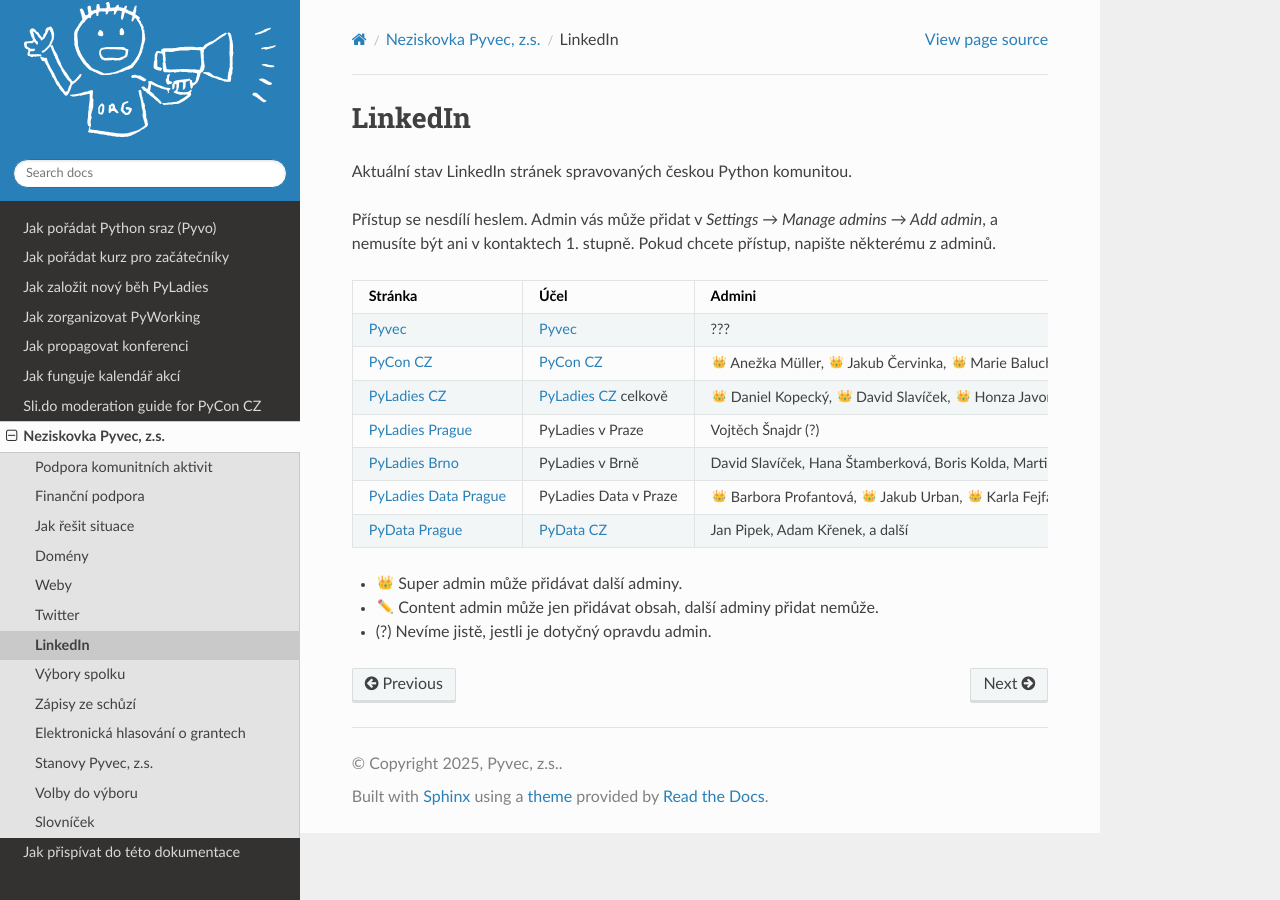
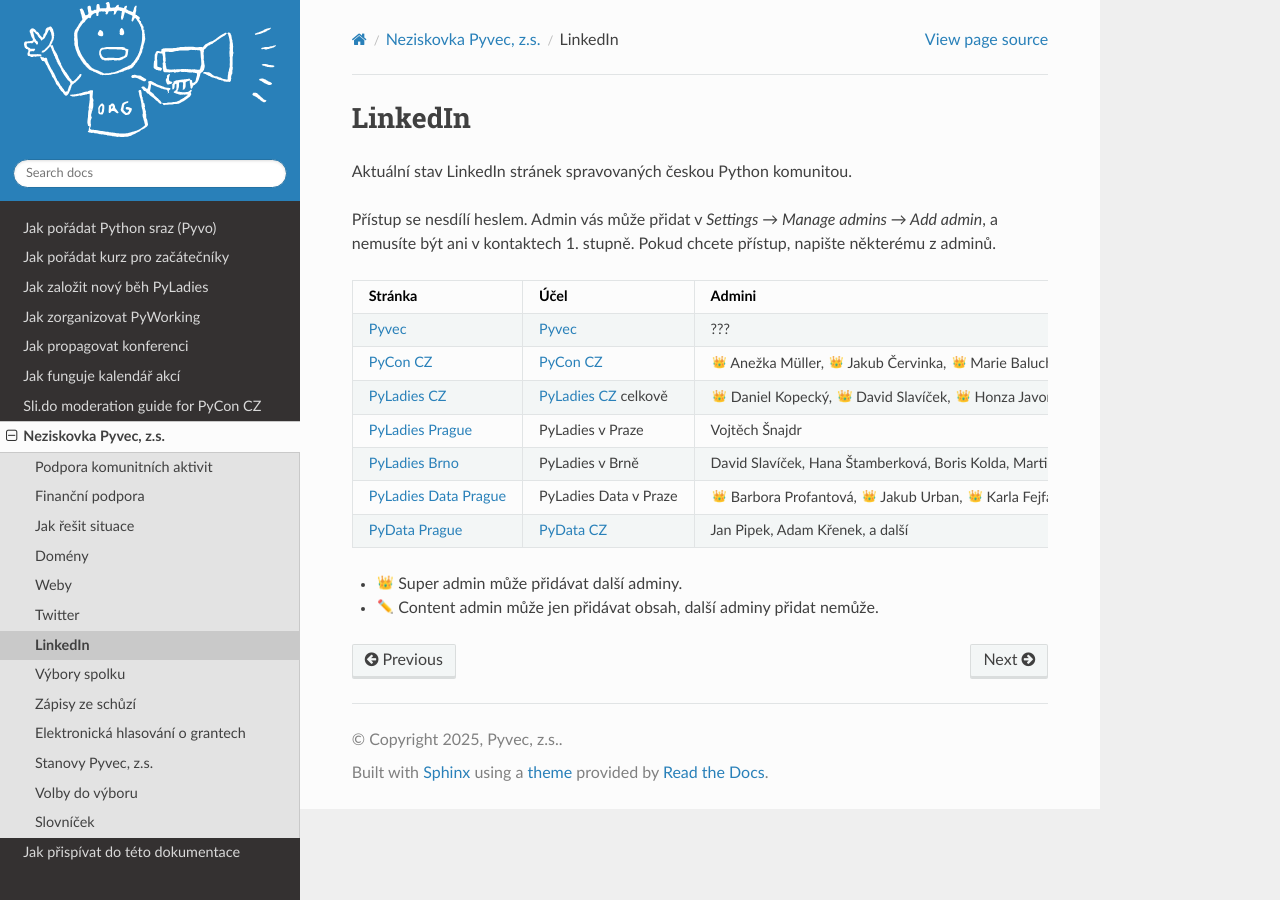
Before and after one commit to pyvec/docs.pyvec.org, a Sphinx documentation site: the page built from docs/operations/linkedin.rst, in a window 1280 px wide. Built offline with Sphinx 7.4.7 and the Read the Docs theme 3.1.0, drawn with Linux system fonts in a browser that asks for light colours; emoji names are drawn with the system emoji font.

Commit message:
Drop question mark from PyLadies Prague admin
Co-Authored-By: Claude Opus 5.5 <noreply@anthropic.com>

```diff
--- a/docs/operations/linkedin.rst
+++ b/docs/operations/linkedin.rst
@@ -27,7 +27,7 @@ v kontaktech 1. stupně. Pokud chcete přístup, napište některému z adminů.
      * |:crown:| Daniel Kopecký, |:crown:| David Slavíček, |:crown:| Honza Javorek
    * * `PyLadies Prague <https://www.linkedin.com/company/pyladies-prague/>`__
      * PyLadies v Praze
-     * Vojtěch Šnajdr (?)
+     * Vojtěch Šnajdr
    * * `PyLadies Brno <https://www.linkedin.com/company/pyladies-brno/>`__
      * PyLadies v Brně
      * David Slavíček, Hana Štamberková, Boris Kolda, Martin Zelený
@@ -42,4 +42,3 @@ v kontaktech 1. stupně. Pokud chcete přístup, napište některému z adminů.
 
 * |:crown:| Super admin může přidávat další adminy.
 * |:pencil2:| Content admin může jen přidávat obsah, další adminy přidat nemůže.
-* (?) Nevíme jistě, jestli je dotyčný opravdu admin.
```
